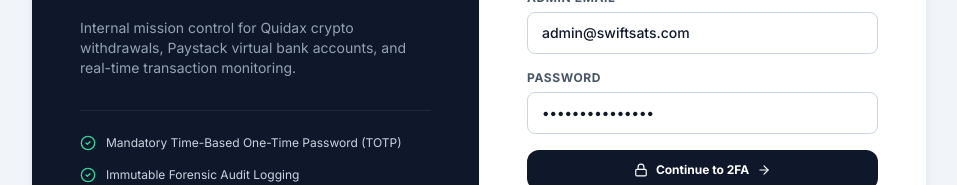
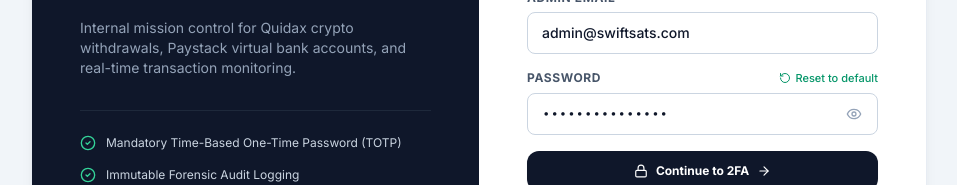
Before and after one commit to Muhamzy-ui/SwiftSats, a React (Vite) app in the folder frontend/: page /admin/login in a window 1280 px wide. Shown: the part 362-547 px from the top of the page, without its empty margins (161-1118 px from the left). Built offline with nearby package versions, Linux system fonts and the light colour scheme; no server answers.

Commit message:
feat(auth): add show-password toggle, auto-trim credentials, and reset helper

```diff
--- a/frontend/src/admin/pages/Login.tsx
+++ b/frontend/src/admin/pages/Login.tsx
@@ -1,6 +1,6 @@
 import React, { useState } from 'react';
 import { useNavigate } from 'react-router-dom';
-import { Zap, ShieldCheck, Lock, KeyRound, ArrowRight, ShieldAlert, CheckCircle2 } from 'lucide-react';
+import { Zap, ShieldCheck, Lock, KeyRound, ArrowRight, ShieldAlert, CheckCircle2, Eye, EyeOff, RotateCcw } from 'lucide-react';
 import { adminApi } from '../../shared/api/admin';
 import { useAdminAuth } from '../../shared/hooks/useAdminAuth';
 
@@ -8,6 +8,7 @@
   const [stage, setStage] = useState<'CREDENTIALS' | '2FA'>('CREDENTIALS');
   const [email, setEmail] = useState('admin@swiftsats.com');
   const [password, setPassword] = useState('SwiftAdmin2026!');
+  const [showPassword, setShowPassword] = useState(false);
   const [totpCode, setTotpCode] = useState('123456');
   const [tempToken, setTempToken] = useState('');
   const [isLoading, setIsLoading] = useState(false);
@@ -16,6 +17,14 @@
   const { login } = useAdminAuth();
   const navigate = useNavigate();
 
+  // Reset to default known credentials
+  const handleResetDefaults = () => {
+    setEmail('admin@swiftsats.com');
+    setPassword('SwiftAdmin2026!');
+    setTotpCode('123456');
+    setErrorMessage(null);
+  };
+
   // Step 1: Submit email & password
   const handleCredentialsSubmit = async (e: React.FormEvent) => {
     e.preventDefault();
@@ -23,7 +32,7 @@
     setErrorMessage(null);
 
     try {
-      const res = await adminApi.loginInit(email, password);
+      const res = await adminApi.loginInit(email.trim(), password.trim());
       if (res.success && res.requires_2fa) {
         setTempToken(res.temp_session_token);
         setStage('2FA');
@@ -43,7 +52,7 @@
     setErrorMessage(null);
 
     try {
-      const res = await adminApi.verify2FA(email, tempToken, totpCode);
+      const res = await adminApi.verify2FA(email.trim(), tempToken, totpCode.trim());
       if (res.success && res.token) {
         login(res.token, res.user);
         navigate('/admin');
@@ -135,16 +144,37 @@
               </div>
 
               <div>
-                <label className="block text-xs font-bold uppercase tracking-wider text-slate-600 dark:text-slate-300 mb-1.5">
+                <div className="flex items-center justify-between mb-1.5">
+                  <label className="block text-xs font-bold uppercase tracking-wider text-slate-600 dark:text-slate-300">
                     Password
                   </label>
+                  <button
+                    type="button"
+                    onClick={handleResetDefaults}
+                    className="text-[11px] text-emerald-600 dark:text-emerald-400 hover:underline flex items-center gap-1 font-medium"
+                    title="Fill default admin credentials"
+                  >
+                    <RotateCcw className="w-3 h-3" />
+                    Reset to default
+                  </button>
+                </div>
+                <div className="relative">
                   <input
-                  type="password"
+                    type={showPassword ? 'text' : 'password'}
                     value={password}
                     onChange={(e) => setPassword(e.target.value)}
-                  className="w-full px-3.5 py-2.5 rounded-lg border border-slate-300 dark:border-slate-700 bg-white dark:bg-slate-950 text-sm font-medium text-slate-900 dark:text-white focus:outline-none focus:ring-2 focus:ring-emerald-100 focus:border-emerald-600"
+                    className="w-full px-3.5 py-2.5 pr-10 rounded-lg border border-slate-300 dark:border-slate-700 bg-white dark:bg-slate-950 text-sm font-medium text-slate-900 dark:text-white focus:outline-none focus:ring-2 focus:ring-emerald-100 focus:border-emerald-600 font-mono"
                     required
                   />
+                  <button
+                    type="button"
+                    onClick={() => setShowPassword(!showPassword)}
+                    className="absolute right-3 top-1/2 -translate-y-1/2 text-slate-400 hover:text-slate-600 dark:hover:text-slate-200 transition-colors p-1"
+                    aria-label={showPassword ? 'Hide password' : 'Show password'}
+                  >
+                    {showPassword ? <EyeOff className="w-4 h-4" /> : <Eye className="w-4 h-4" />}
+                  </button>
+                </div>
               </div>
 
               <button
```
Also changed, not shown: 1 other file (tests, documents, lock files or other folders). Lines whose indentation alone changed are shown as unchanged.
